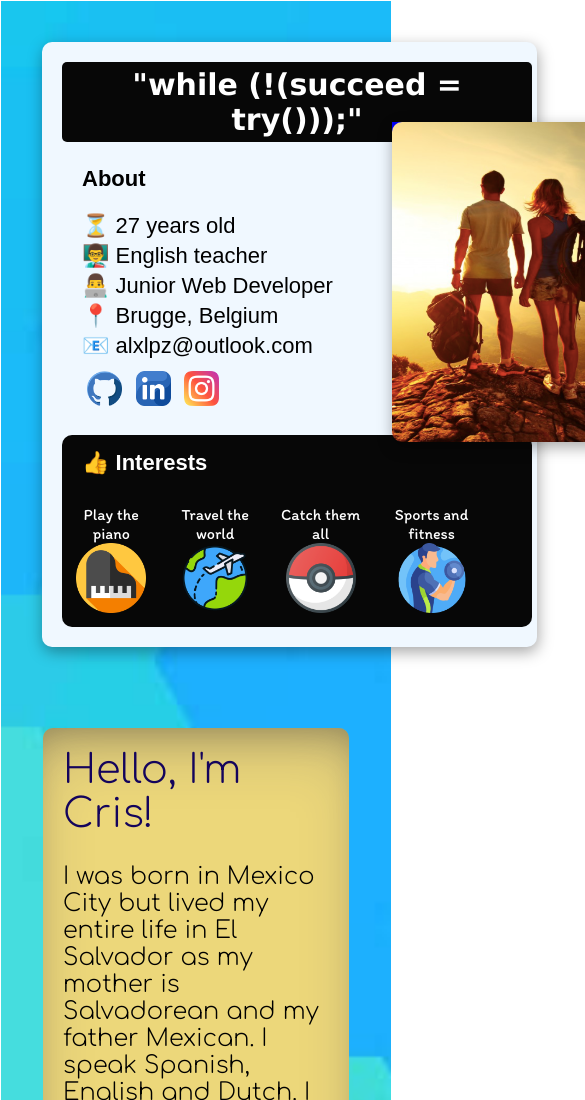
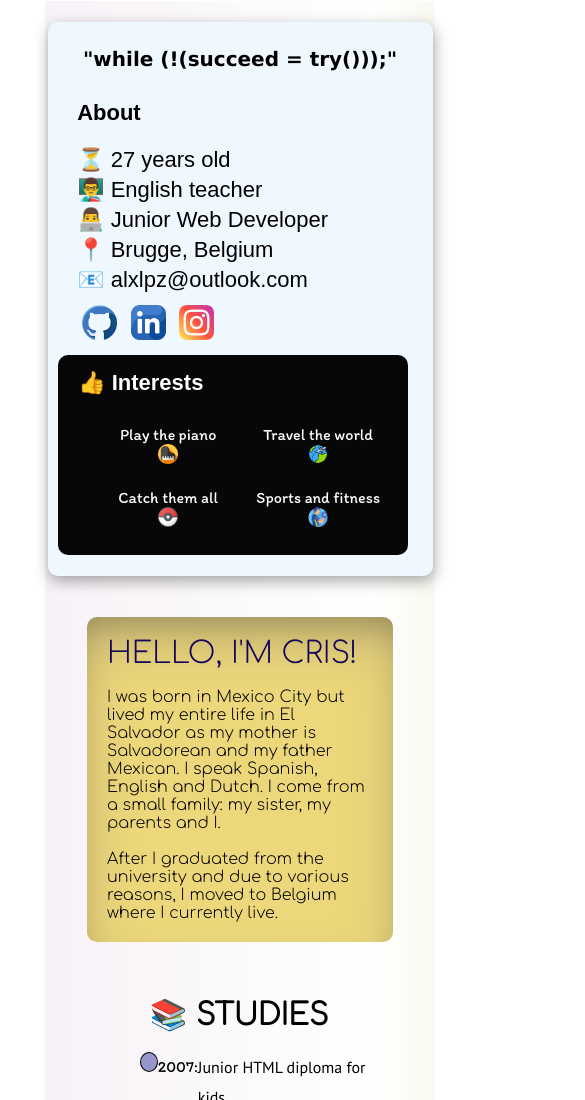
Before and after one commit to alexander-lopez-s/my-portafolio, a website: page index.html in a window 390 px wide. Shown: the top 1100 px of the page, 585 px wide, since content can reach past the window. Drawn offline with Linux system fonts and the light colour scheme.

Commit message:
Mobile responsiveness added

```diff
--- a/styles/responsiveness.css
+++ b/styles/responsiveness.css
@@ -179,6 +179,7 @@
   .skills-repositories {
     display: flex;
     flex-direction: row;
+    margin-bottom: 20px;
   }
 
   .skills {
@@ -205,10 +206,10 @@
   .skills-repositories {
     display: flex;
     flex-direction: column;
+    margin-bottom: 20px;
   }
 
   .photo-container {
-    background-color: blue;
     position: absolute;
     margin-left: 350px;
   }
@@ -224,4 +225,160 @@
     background-color: transparent;
     transform-origin: left bottom;
   }
+
+  .studies {
+    width: 90%;
+  }
 }
+
+@media screen and (max-width: 709px) {
+  .photo-container img {
+    visibility: hidden;
+  }
+}
+
+@media screen and (max-width: 610px) {
+  .photo-container img {
+    margin-left: -50px;
+  }
+
+  .skills span,
+  .repo-container h2 {
+    font-size: 16px;
+  }
+
+  .brief-biography p span,
+  .studies h3,
+  .skills h1,
+  .repo-container h1 {
+    font-size: 30px;
+    text-transform: uppercase;
+  }
+
+  .repo-container {
+    margin-left: 20px;
+    margin-right: 20px;
+  }
+
+  .brief-biography p,
+  .studies p {
+    font-size: 16px;
+  }
+
+  .title-photo-container {
+    width: 520px;
+  }
+}
+
+@media screen and (max-width: 598px) {
+  .main-container {
+    display: flex;
+    flex-direction: column;
+    justify-content: center;
+    align-items: center;
+    width: 100%;
+    height: auto;
+    background: linear-gradient(
+      90deg,
+      rgba(247, 242, 247, 1) 0%,
+      rgba(247, 243, 243, 0) 84%,
+      rgba(250, 250, 242, 1) 100%
+    );
+    margin-left: 20px;
+  }
+
+  .title-photo-container {
+    display: flex;
+    flex-direction: column;
+    width: 85%;
+    justify-content: center;
+    align-items: center;
+    margin: auto;
+    margin-top: 20px;
+  }
+
+  .photo-container img {
+    width: 140px;
+    height: 220px;
+    margin-top: 40px;
+  }
+
+  .summary-container {
+    width: 100%;
+  }
+
+  .repo-container h2 {
+    background-color: black;
+  }
+
+  .studies h3,
+  .studies p,
+  .skills h1 {
+    color: black;
+  }
+}
+
+@media screen and (max-width: 542px) {
+  .title-photo-container {
+    width: 70%;
+  }
+
+  .title h1 {
+    font-size: 20px;
+    background-color: transparent;
+    color: black;
+  }
+
+  .interests-container {
+    width: 350px;
+    height: 200px;
+    margin: 1px;
+  }
+
+  .interests {
+    display: grid;
+    grid-template-columns: 150px 150px;
+    margin-left: -30px;
+  }
+
+  .interest-item img {
+    width: 20px;
+    height: 20px;
+  }
+
+  .links {
+    display: flex;
+    flex-direction: column;
+  }
+
+  .studies p {
+    line-height: 30px;
+  }
+
+  .studies h3,
+  .studies p,
+  .skills h1 {
+    color: black;
+  }
+
+  .repo-container h1 {
+    color: black;
+  }
+
+  .repo-container h2 {
+    background-color: black;
+  }
+
+  .img-1,
+  .img-2,
+  .img-3 {
+    width: 400px;
+    height: 500px;
+  }
+}
+
+@media screen and (max-width: 425px) {
+  .main-container {
+    margin-left: 45px;
+  }
+}
--- a/styles/styles.css
+++ b/styles/styles.css
@@ -15,7 +15,7 @@
 .main-container {
   display: flex;
   flex-direction: row;
-  max-width: auto;
+  width: 100%;
   height: auto;
   background-image: url("../public/background.jpg");
   background-size: cover;
```
Also changed, not shown: public/background2.jpg (added), styles/README.md (deleted).
